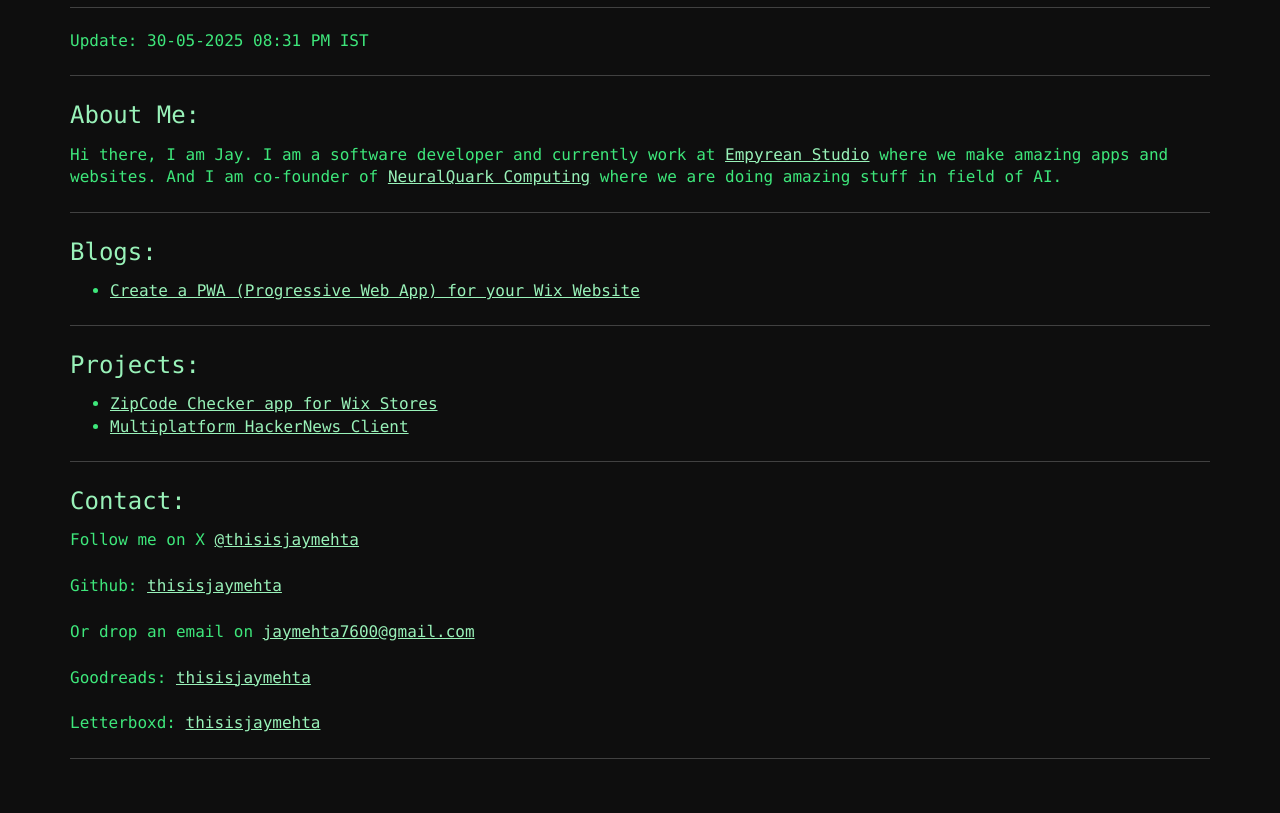
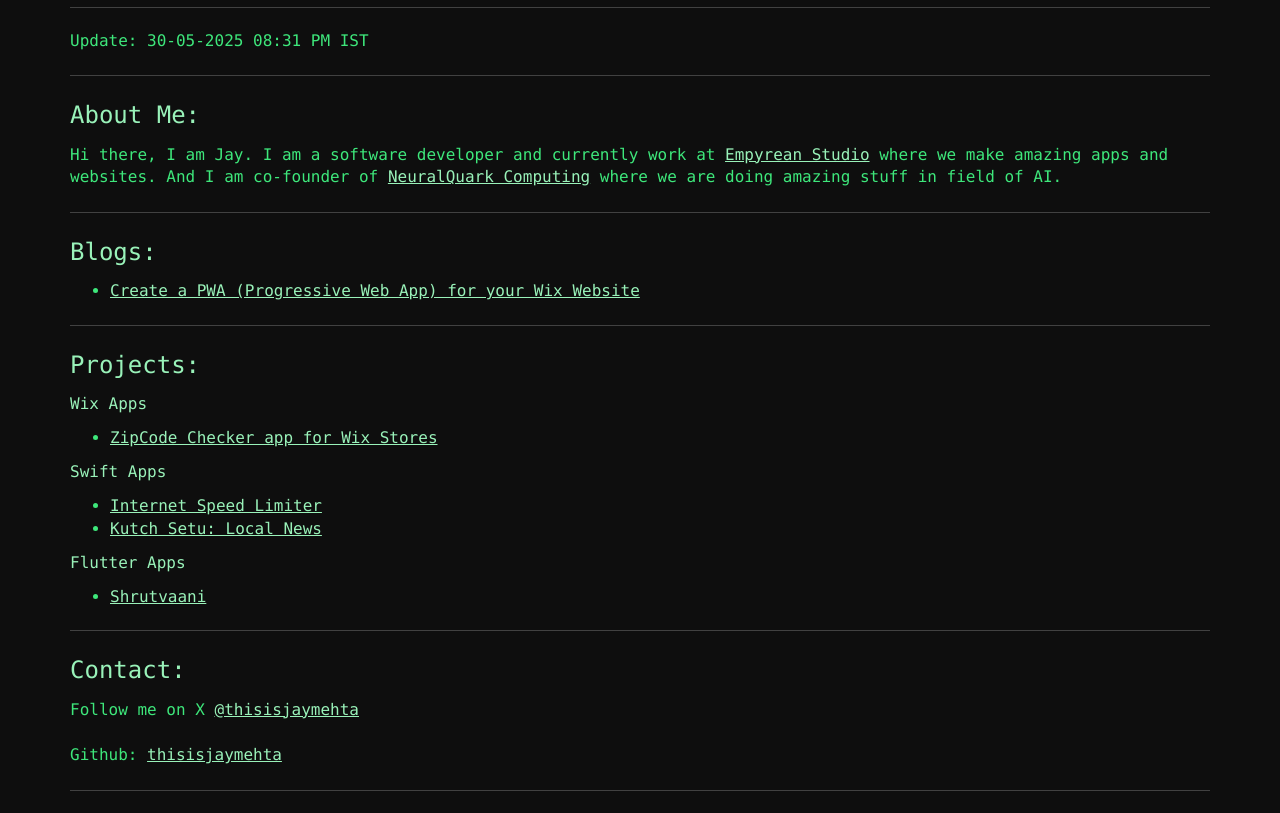
Before and after one commit to thisisjaymehta/thisisjaymehta.github.io, a plain HTML site: page index.html in a window 1280 px wide. Shown: the part 106-919 px from the top of the page. Before the commit the page ends 887 px from the top, so only its background shows below. Drawn offline with Linux system fonts and the light colour scheme.

Commit message:
Update website

```diff
--- a/index.html
+++ b/index.html
@@ -1,12 +1,11 @@
-<!DOCTYPE html>
+<!doctype html>
 <html lang="en">
-
   <head>
     <meta charset="UTF-8" />
     <meta name="viewport" content="width=device-width, initial-scale=1.0" />
     <title>Jay Mehta</title>
-	<link rel="stylesheet" type="text/css" href="style/style.css">
-	<link rel="icon" type="image/png" href="images/favicon.png">
+    <link rel="stylesheet" type="text/css" href="style/style.css" />
+    <link rel="icon" type="image/png" href="images/favicon.png" />
   </head>
 
   <body>
@@ -21,7 +20,9 @@
         Hi there, I am Jay. I am a software developer and currently work at
         <a href="https://empyreanstudio.com/" target="_blank" rel="noopener">Empyrean Studio</a>
         where we make amazing apps and websites. And I am co-founder of
-			<a href="https://www.neuralquark.com/" target="_blank" rel="noopener">NeuralQuark Computing</a>
+        <a href="https://www.neuralquark.com/" target="_blank" rel="noopener"
+          >NeuralQuark Computing</a
+        >
         where we are doing amazing stuff in field of AI.
       </p>
 
@@ -35,24 +36,59 @@
       <h4 id="blogs">Blogs:</h4>
       <ul>
         <li>
-				<a href="https://www.empyreanstudio.com/post/create-a-pwa-progressive-web-app-for-your-wix-website"
-					target="_blank" rel="noopener">Create a PWA (Progressive Web App) for your Wix Website</a>
+          <a
+            href="https://www.empyreanstudio.com/post/create-a-pwa-progressive-web-app-for-your-wix-website"
+            target="_blank"
+            rel="noopener"
+            >Create a PWA (Progressive Web App) for your Wix Website</a
+          >
         </li>
       </ul>
-		<hr>
+      <hr />
 
       <h4 id="projects">Projects:</h4>
+      <h6>Wix Apps</h6>
       <ul>
         <li>
-				<a href="https://www.empyreanstudio.com/wix-apps/zipcode-checker" target="_blank" rel="noopener">ZipCode
-					Checker app for Wix Stores</a>
+          <a
+            href="https://www.empyreanstudio.com/wix-apps/zipcode-checker"
+            target="_blank"
+            rel="noopener"
+            >ZipCode Checker app for Wix Stores</a
+          >
+        </li>
+      </ul>
+      <h6>Swift Apps</h6>
+      <ul>
+        <li>
+          <a
+            href="https://apps.apple.com/us/app/internet-speed-limiter/id6760114671"
+            target="_blank"
+            rel="noopener"
+            >Internet Speed Limiter</a
+          >
         </li>
         <li>
-				<a href="https://github.com/thisisjaymehta/hacker_news_client" target="_blank"
-					rel="noopener">Multiplatform HackerNews Client</a>
+          <a
+            href="https://apps.apple.com/us/app/kutch-setu-local-news/id6758880444"
+            target="_blank"
+            rel="noopener"
+            >Kutch Setu: Local News</a
+          >
         </li>
       </ul>
-		<hr>
+      <h6>Flutter Apps</h6>
+      <ul>
+        <li>
+          <a
+            href="https://apps.apple.com/us/app/shrutvaani/id6667102577"
+            target="_blank"
+            rel="noopener"
+            >Shrutvaani</a
+          >
+        </li>
+      </ul>
+      <hr />
 
       <!-- <h4 id="music">Listen to some music:</h4>
 		<iframe style="border-radius:12px" src="https://open.spotify.com/embed/playlist/7xly9569GyTzGU0LpZRkTd?utm_source=generator&theme=0" width="100%" height="352" frameBorder="0" allowfullscreen="" allow="autoplay; clipboard-write; encrypted-media; fullscreen; picture-in-picture" loading="lazy"></iframe>
@@ -64,32 +100,11 @@
         <a href="https://x.com/thisisjaymehta" target="_blank" rel="noopener">@thisisjaymehta</a>
       </p>
       <p>
-			Github: <a href="https://github.com/thisisjaymehta" target="_blank" rel="noopener">thisisjaymehta</a>
+        Github:
+        <a href="https://github.com/thisisjaymehta" target="_blank" rel="noopener"
+          >thisisjaymehta</a
+        >
       </p>
-		<p>
-			Or drop an email on
-			<a href="mailto:jaymehta7600@gmail.com">jaymehta7600@gmail.com</a>
-		</p>
-		<p>
-			Goodreads: <a href="https://www.goodreads.com/thisisjaymehta" target="_blank"
-				rel="noopener">thisisjaymehta</a>
-		</p>
-		<p>
-			Letterboxd: <a href="https://letterboxd.com/thisisjaymehta" target="_blank"
-				rel="noopener">thisisjaymehta</a>
-		</p>
-		<!-- <h5>Games:</h5>
-		<p>
-			Come play chess with me (I am still learning): <a href="https://link.chess.com/friend/cTI69p"
-				target="_blank" rel="noopener">Add
-				me on
-				chess.com</a>
-		</p> -->
-		<!-- <p>
-			Add me on <a href="https://polytopia.io/" target="_blank" rel="noopener">Polytopia</a> using
-			my alias:
-			WealthyUnion11
-		</p> -->
       <hr />
 
       <!-- <h4 id="videos">Interesting Videos</h4>
@@ -108,5 +123,4 @@
     </main>
     <script src="scripts/oneko.js" data-cat="images/oneko.gif"></script>
   </body>
-
 </html>
```
Also changed, not shown: 1 other file. Lines whose indentation alone changed are shown as unchanged.
